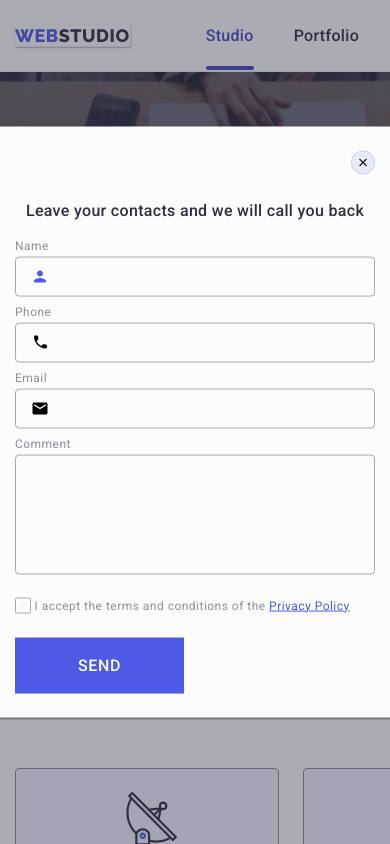
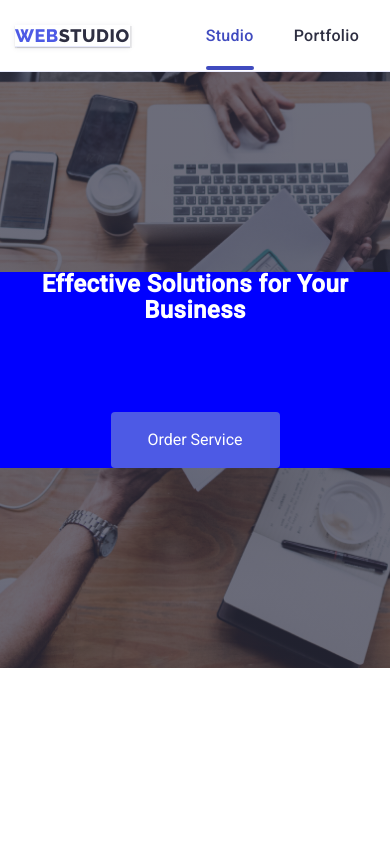
Before and after one commit to gizemcobannnn/goit-markup-hw-06, a plain HTML site: page index.html in a window 390 px wide. Shown: the top 844 px of the page. Drawn offline with nearby package versions, Linux system fonts and the light colour scheme.

Commit message:
starting...

```diff
--- /dev/null
+++ b/css/desktop.css
@@ -0,0 +1,3 @@
+@media screen and (min-width:1158px) {
+
+}
--- a/css/mobile.css
+++ b/css/mobile.css
@@ -1,3 +1,13 @@
-@media screen and (min-width:390px) {
-
+@media screen and (max-width:320px) {
+    .list-one{
+        display: none;
+    }
+    .contacts{
+        display: none;
+    }
+    .section-one {
+        display: flex;
+        justify-content: center;
+        margin:0 auto;
+    }
 }
--- a/css/tablet.css
+++ b/css/tablet.css
@@ -1,3 +1,42 @@
-@media screen and (min-width:1024px) {
+@media screen and (max-width:768px) {
+    .section-one{
+        width:100%;
+        padding-top: 200px;
+        padding-bottom: 200px;
+    }
+    .section-one .container{
+        width:100%;
+        background-color: blue;
+        display: flex;
+        justify-content: center;
+        align-items: center;
+        align-content: center;
+        gap:20px;
 
+    }
+    #first-header{
+        font-size: 24px;
+    }
+    .o-but{
+        margin:0 auto;
+    }
+    .section-two{
+        width:100%;
+        display: flex;
+    }
+    .listt-two{
+        min-width: 100px;
+        display: flex;
+        flex-wrap: wrap;
+        align-content: stretch;
+    }
+    .stwo-pic{
+        visibility: hidden;
+    }
+    .li-two>.third-header{
+        font-size: 20px;
+    }
+    .li-two>.p-class{
+        font-size:16px;
+    }
 }
--- a/index.html
+++ b/index.html
@@ -8,7 +8,11 @@
     <link rel="stylesheet" href="https://fonts.googleapis.com">
     <link rel="stylesheet" href="https://fonts.gstatic.com">
     <link rel="stylesheet" href="https://cdnjs.cloudflare.com/ajax/libs/modern-normalize/2.0.0/modern-normalize.min.css" crossorigin="anonymous" referrerpolicy="no-referrer" />
+    <link rel="stylesheet" href="./css/desktop.css">
+    <link rel="stylesheet" href="./css/mobile.css">
     <link rel="stylesheet" href="./css/styles.css">
+    <link rel="stylesheet" href="./css/tablet.css">
+
 </head>
 <body>
     <header class="headerc-one">
@@ -368,69 +372,6 @@
             </div>
         </div>
     </footer>
-    <div class="last-section">
-        <div class="modal-section">
-            <button class="modal-button" type="button">
-                <svg class="button-svg" width="8" height="8">
-                    <use href="./images/icons.svg#icon-close-black"></use>
-                </svg>
-            </button>
-            <p class="model-text">Leave your contacts and we will call you back</p>
-            <form class="form-last-section">
-                <div class="form-model">
-                    <label class="label-name" for="user-name">Name</label>
-                    <div class="inputs-div">
-                        <input class="input-one" type="text" id="user-name" name="user-name"/>
-                        <svg class="input-svg" id="person-icon" width="18" height="24" >
-                            <use href="./images/icons.svg#icon-person-black"></use>
-                        </svg>
-                    </div>
-                </div>
 
-                <div class="form-model">
-                    <label class="label-name">Phone</label>
-                    <div class="inputs-div">
-                        <input class="input-one" type="text" id="user-phone" name="user-phone"/>
-                        <svg class="input-svg" width="18" height="24" >
-                                <use href="./images/icons.svg#icon-phone-black"></use>
-                        </svg>
-                    </div>
-                </div>
-
-                <div class="form-model">
-                    <label class="label-name">Email</label>
-                    <div class="inputs-div">
-                        <input class="input-one" type="text" id="user-mail" name="user-mail"/>
-                        <svg class="input-svg" width="18" height="24" >
-                            <use href="./images/icons.svg#icon-email-black"></use>
-                        </svg>
-                    </div>
-                </div>
-
-                <div class="form-model-text">
-                    <label class="label-name" for="user-comment">Comment</label>
-                    <textarea class="text-comment"  id="user-comment" name="user-comment" placeholder="Text input" >
-
-                    </textarea>
-                </div>
-
-                <div class="form-checkbox">
-                    <input class="privacy-checkbox visually-hidden" id="user-privacy" type="checkbox" value="true" name="user-privacy" />
-                    <label class="privacy-label" for="user-privacy">
-                        <span class="label-span">
-                            <svg width="10" height="8">
-                                <use href="./images/icons.svg#icon-Vector"></use>
-                            </svg>
-                        </span>
-                        I accept the terms and conditions of the
-                        <a class="privacy-link" href="">Privacy Policy</a>
-                    </label>
-                </div>
-
-                <button class="button-link" type="submit">SEND</button>
-
-            </form>
-        </div>
-    </div>
 </body>
 </html>
```
